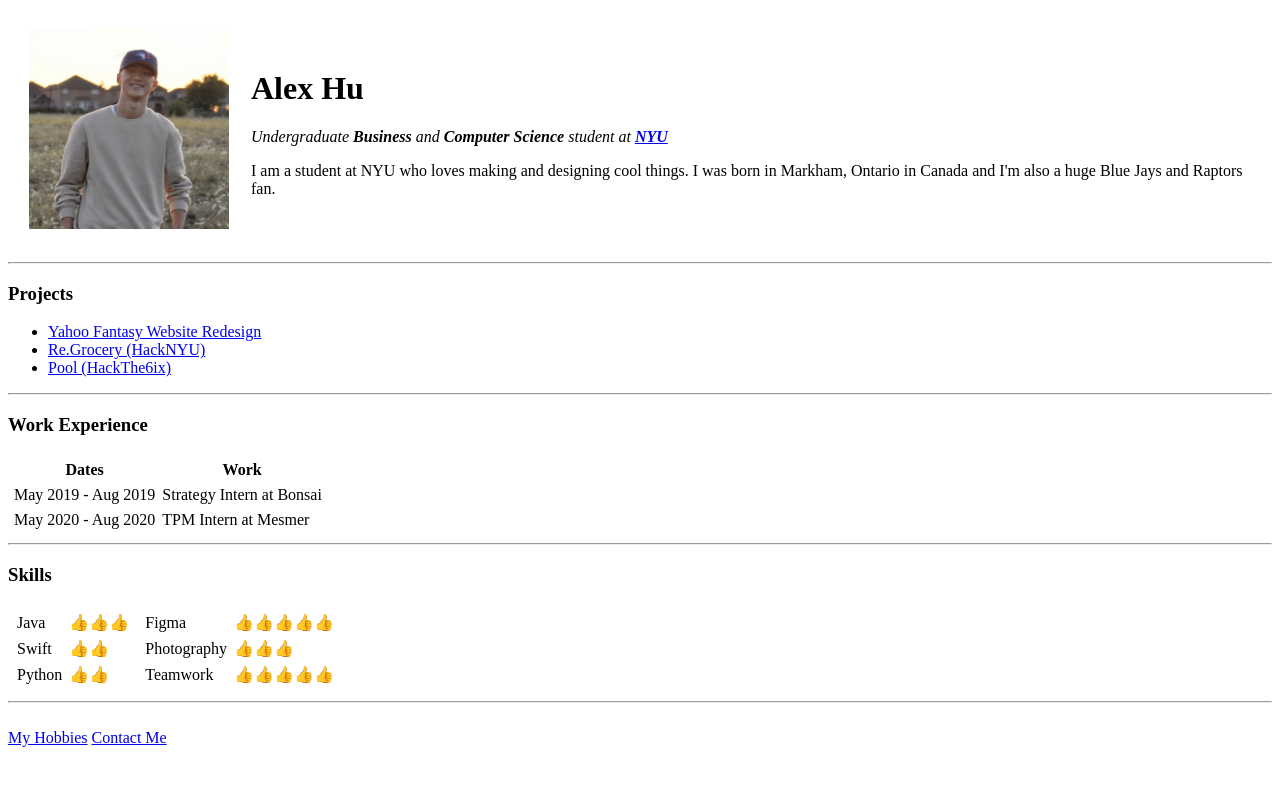
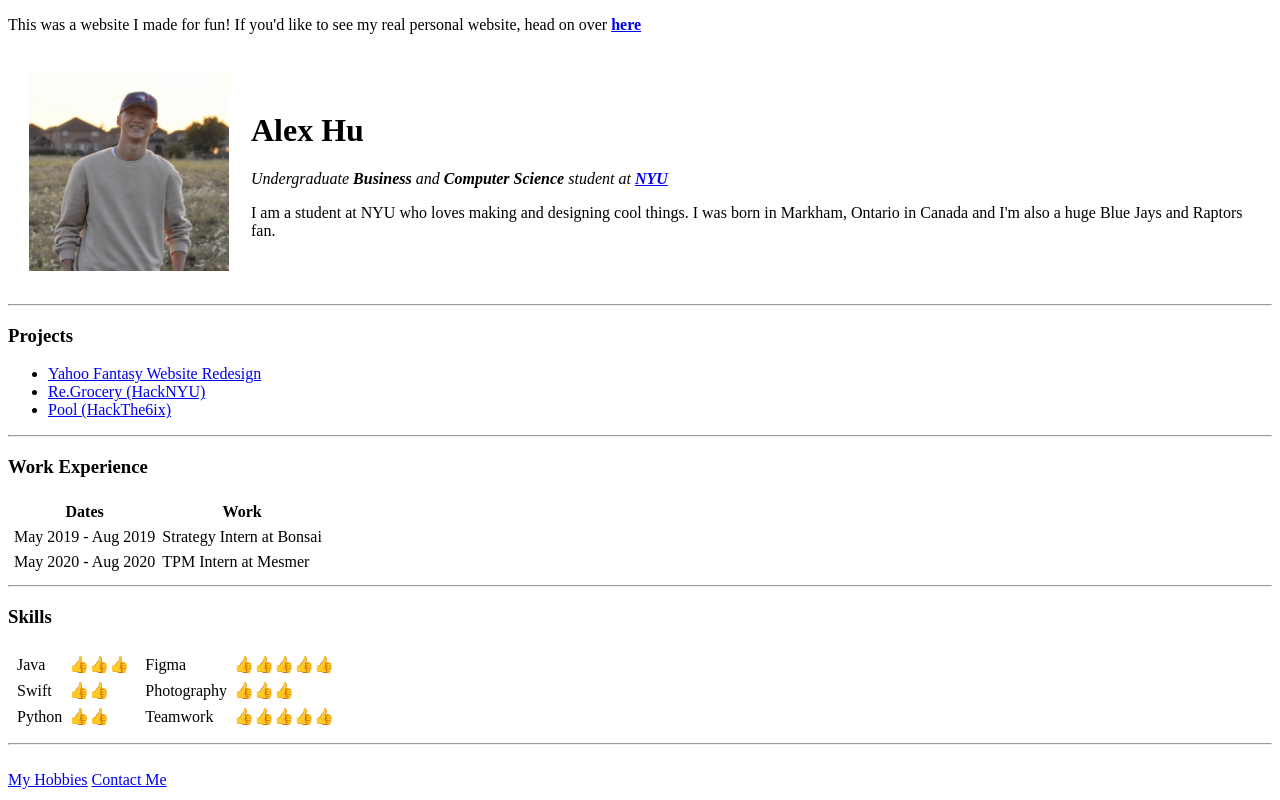
Before and after one commit to alexhu00/html_site, a plain HTML site: page index.html in a window 1280 px wide. Drawn offline with Linux system fonts and the light colour scheme.

Commit message:
Add files via upload

```diff
--- a/index.html
+++ b/index.html
@@ -16,7 +16,8 @@
               <strong><a href="https://www.nyu.edu/">NYU</a></strong></em>
           </p>
           <p> I am a student at NYU who loves making and designing cool things. I was born in Markham, Ontario in Canada and I'm also a huge Blue Jays and Raptors fan.</p></td>
-      </tr>
+          <p> This was a website I made for fun! If you'd like to see my real personal website, head on over <strong><a href="https://www.alexhu-site.com/">here</a></strong></p>
+        </tr>
     </table>
 
     <hr>
```
